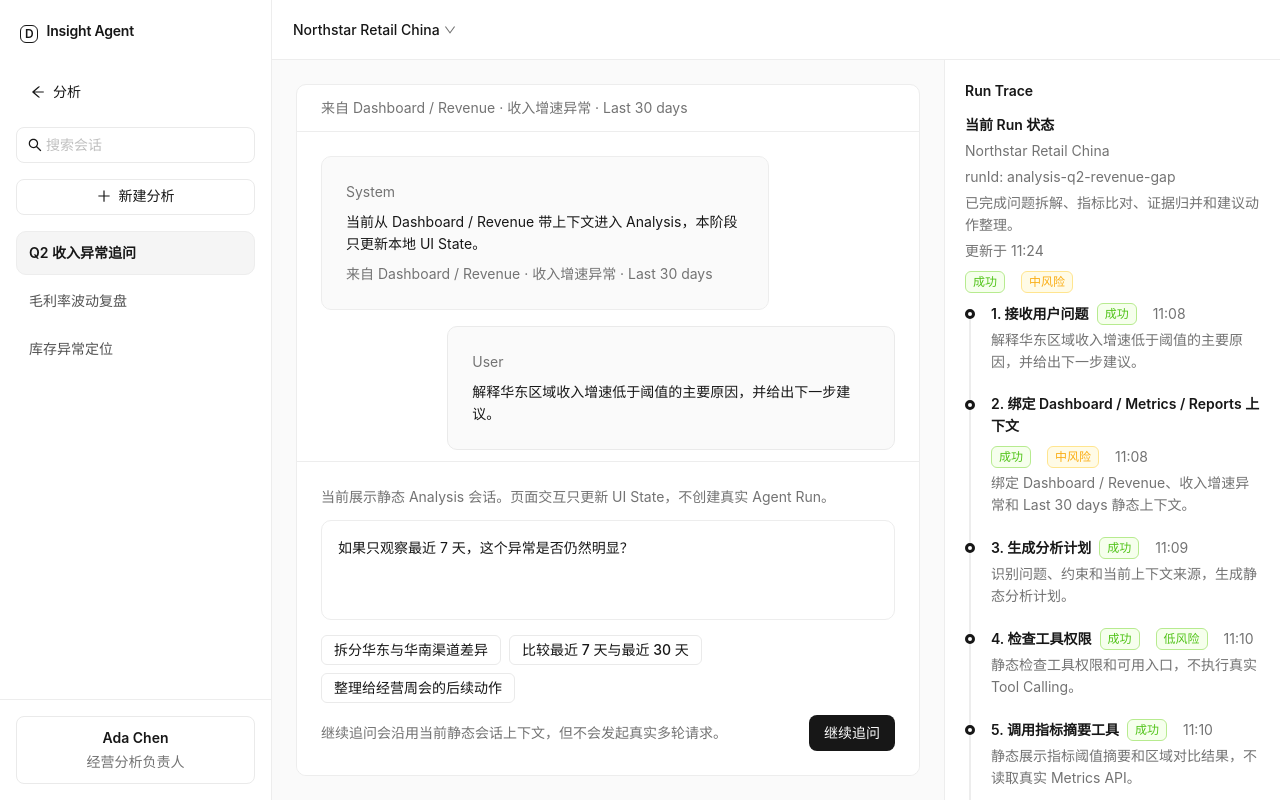
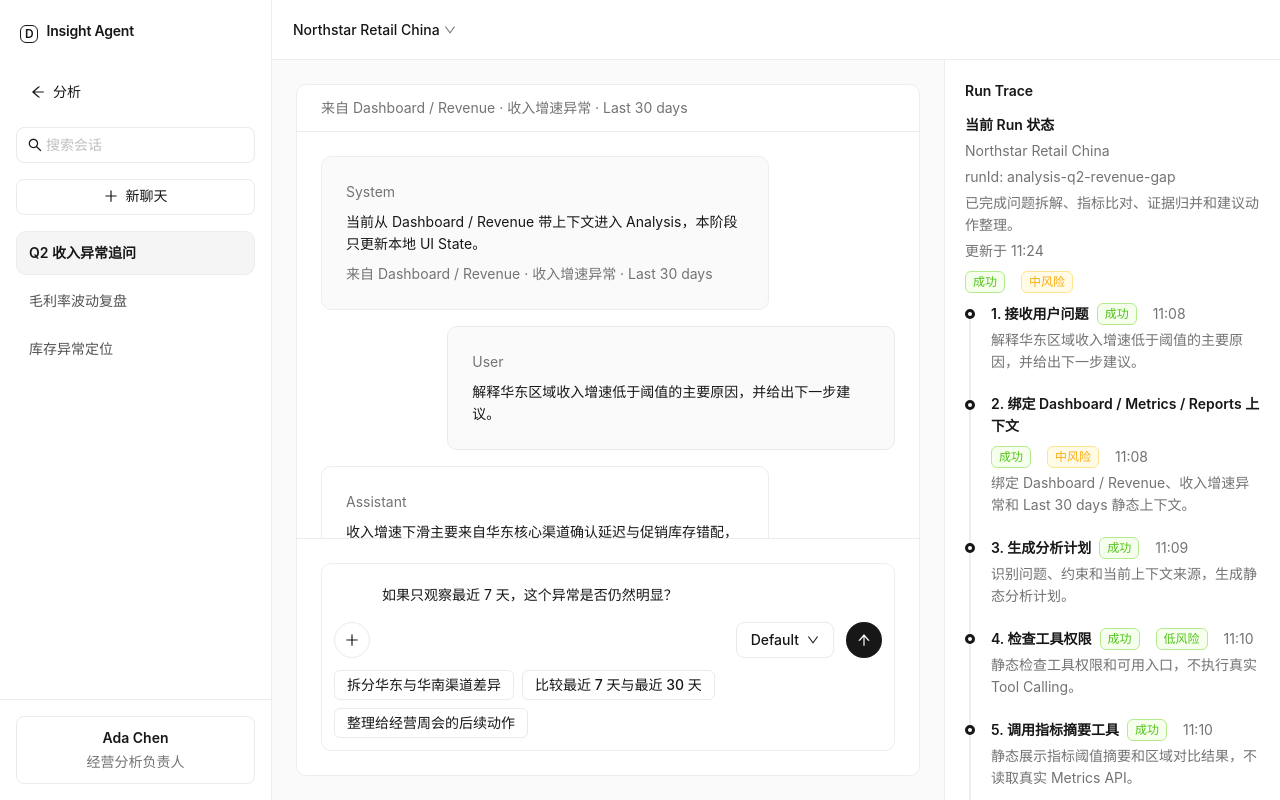
Before and after one commit to arveno/insight-agent-platform, a React (Vite) app in the folder apps/web/: page / in a window 1280 px wide. Both pictures are taken after a click on the button "分析". Built offline with nearby package versions, Linux system fonts and the light colour scheme.

Commit message:
fix: refine analysis chat composer

```diff
--- a/apps/web/src/app/layout/AnalysisSessionNav.tsx
+++ b/apps/web/src/app/layout/AnalysisSessionNav.tsx
@@ -27,7 +27,7 @@ export function AnalysisSessionNav({
     <ObjectListNav
       action={
         <Button icon={<PlusOutlined />} onClick={onCreateNewAnalysis} type="default">
-          新建分析
+          新聊天
         </Button>
       }
       ariaLabel="Analysis session navigation"
--- a/apps/web/src/features/agent-analysis/hooks/useAnalysisConversationState.ts
+++ b/apps/web/src/features/agent-analysis/hooks/useAnalysisConversationState.ts
@@ -4,6 +4,11 @@ import { analysisStaticViewModel } from "../fixtures";
 import type { AnalysisViewModel } from "../models";
 
 const defaultSession = analysisStaticViewModel.sessions[0];
+const analysisComposerModels = [
+  { key: "default", label: "Default" },
+  { key: "reasoning", label: "Reasoning" },
+  { key: "fast", label: "Fast" }
+] as const;
 
 function findSession(
   sessionKey: string
@@ -15,20 +20,27 @@ function findSession(
 
 export type AnalysisConversationController = {
   analysisDraft: string;
+  composerState: "idle" | "running";
   composerMode: "analysis" | "follow_up";
   feedbackValue?: string;
   followUpDraft: string;
   interactionMessage: string;
+  modelOptions: readonly { key: string; label: string }[];
   onAnalysisDraftChange: (value: string) => void;
   onAnalysisSubmit: () => void;
+  onComposerAccessoryClick: () => void;
   onComposerModeChange: (mode: "analysis" | "follow_up") => void;
+  onComposerStop: () => void;
   onFeedbackChange: (value: string) => void;
   onFeedbackSubmit: () => void;
   onFollowUpDraftChange: (value: string) => void;
   onFollowUpSubmit: () => void;
   onResetForNewAnalysis: () => void;
+  onSelectModel: (key: string) => void;
   onSelectAnalysisSuggestion: (value: string) => void;
   onSelectFollowUpSuggestion: (value: string) => void;
+  selectedModelKey: string;
+  selectedModelLabel: string;
   onSelectSession: (key: string) => void;
   selectedSession: AnalysisViewModel["sessions"][number];
   selectedSessionKey: string;
@@ -37,28 +49,41 @@ export type AnalysisConversationController = {
 export function useAnalysisConversationState(): AnalysisConversationController {
   const [selectedSessionKey, setSelectedSessionKey] = useState(defaultSession.key);
   const [analysisDraft, setAnalysisDraft] = useState(defaultSession.inputComposer.initialDraft);
+  const [composerState, setComposerState] = useState<"idle" | "running">("idle");
   const [composerMode, setComposerMode] = useState<"analysis" | "follow_up">("follow_up");
   const [followUpDraft, setFollowUpDraft] = useState(defaultSession.followUpComposer.initialDraft);
   const [feedbackValue, setFeedbackValue] = useState<string | undefined>(
     defaultSession.feedback.initialValue
   );
-  const [interactionMessage, setInteractionMessage] = useState(
-    "当前展示静态 Analysis 会话。页面交互只更新 UI State，不创建真实 Agent Run。"
-  );
+  const [selectedModelKey, setSelectedModelKey] = useState<string>(analysisComposerModels[0].key);
+  const [interactionMessage, setInteractionMessage] = useState("");
   const selectedSession = findSession(selectedSessionKey);
+  const selectedModelLabel =
+    analysisComposerModels.find((model) => model.key === selectedModelKey)?.label ??
+    analysisComposerModels[0].label;
 
   return {
     analysisDraft,
+    composerState,
     composerMode,
     feedbackValue,
     followUpDraft,
     interactionMessage,
+    modelOptions: analysisComposerModels,
     onAnalysisDraftChange: setAnalysisDraft,
     onAnalysisSubmit: () => {
-      setInteractionMessage("已记录当前分析问题草稿，不会创建真实 Agent Run 或发送真实请求。");
+      setComposerState("running");
+      setInteractionMessage("已切换到本地模拟生成中，不会创建真实 Agent Run 或发送真实请求。");
       setComposerMode("follow_up");
     },
+    onComposerAccessoryClick: () => {
+      setInteractionMessage("工具与附件入口当前只做静态占位，不会打开真实上传或工具面板。");
+    },
     onComposerModeChange: setComposerMode,
+    onComposerStop: () => {
+      setComposerState("idle");
+      setInteractionMessage("已停止本地模拟生成，不会触发真实 streaming cancel 或后端中断。");
+    },
     onFeedbackChange: setFeedbackValue,
     onFeedbackSubmit: () => {
       if (!feedbackValue) {
@@ -69,12 +94,14 @@ export function useAnalysisConversationState(): AnalysisConversationController {
     },
     onFollowUpDraftChange: setFollowUpDraft,
     onFollowUpSubmit: () => {
-      setInteractionMessage("已记录当前追问草稿，不会触发真实多轮分析、streaming 或轮询。");
+      setComposerState("running");
+      setInteractionMessage("已切换到本地模拟生成中，不会触发真实多轮分析、streaming 或轮询。");
       setComposerMode("follow_up");
     },
     onResetForNewAnalysis: () => {
       setSelectedSessionKey(defaultSession.key);
       setAnalysisDraft(defaultSession.inputComposer.initialDraft);
+      setComposerState("idle");
       setFollowUpDraft("");
       setFeedbackValue(undefined);
       setComposerMode("analysis");
@@ -82,13 +109,25 @@ export function useAnalysisConversationState(): AnalysisConversationController {
         "已准备新的静态分析入口，仍只更新本地 UI State，不创建真实会话或触发 Agent。"
       );
     },
+    onSelectModel: (key) => {
+      const matchedModel = analysisComposerModels.find((model) => model.key === key);
+
+      if (!matchedModel) {
+        return;
+      }
+
+      setSelectedModelKey(matchedModel.key);
+      setInteractionMessage(`已切换本地模型选项为 ${matchedModel.label}，不触发真实 Model Gateway。`);
+    },
     onSelectAnalysisSuggestion: (value) => {
       setAnalysisDraft(value);
+      setComposerState("idle");
       setComposerMode("analysis");
       setInteractionMessage("已用建议问题更新草稿，仍停留在静态 Analysis UI。");
     },
     onSelectFollowUpSuggestion: (value) => {
       setFollowUpDraft(value);
+      setComposerState("idle");
       setComposerMode("follow_up");
       setInteractionMessage("已用建议追问更新草稿，不会触发真实会话续跑。");
     },
@@ -97,6 +136,7 @@ export function useAnalysisConversationState(): AnalysisConversationController {
 
       setSelectedSessionKey(nextSession.key);
       setAnalysisDraft(nextSession.inputComposer.initialDraft);
+      setComposerState("idle");
       setFollowUpDraft(nextSession.followUpComposer.initialDraft);
       setFeedbackValue(nextSession.feedback.initialValue);
       setComposerMode("follow_up");
@@ -104,6 +144,8 @@ export function useAnalysisConversationState(): AnalysisConversationController {
         `已切换到「${nextSession.session.title}」静态会话；仅更新 UI State，不加载真实会话或运行数据。`
       );
     },
+    selectedModelKey,
+    selectedModelLabel,
     selectedSession,
     selectedSessionKey
   };
--- a/apps/web/src/pages/analysis/Page.tsx
+++ b/apps/web/src/pages/analysis/Page.tsx
@@ -27,15 +27,22 @@ export function AnalysisPageContent({
       <div style={{ display: "flex", flex: "1 1 auto", minHeight: 0, minWidth: 0 }}>
         <AnalysisSections
           analysisDraft={conversationState.analysisDraft}
+          composerState={conversationState.composerState}
           composerMode={conversationState.composerMode}
           followUpDraft={conversationState.followUpDraft}
           interactionMessage={conversationState.interactionMessage}
           onAnalysisDraftChange={conversationState.onAnalysisDraftChange}
           onAnalysisSubmit={conversationState.onAnalysisSubmit}
+          onComposerAccessoryClick={conversationState.onComposerAccessoryClick}
           onFollowUpDraftChange={conversationState.onFollowUpDraftChange}
           onFollowUpSubmit={conversationState.onFollowUpSubmit}
+          onComposerStop={conversationState.onComposerStop}
+          onSelectModel={conversationState.onSelectModel}
           onSelectAnalysisSuggestion={conversationState.onSelectAnalysisSuggestion}
           onSelectFollowUpSuggestion={conversationState.onSelectFollowUpSuggestion}
+          selectedModelKey={conversationState.selectedModelKey}
+          selectedModelLabel={conversationState.selectedModelLabel}
+          modelOptions={conversationState.modelOptions}
           selectedSession={conversationState.selectedSession}
         />
       </div>
--- a/apps/web/src/pages/analysis/sections/AnalysisSections.tsx
+++ b/apps/web/src/pages/analysis/sections/AnalysisSections.tsx
@@ -1,33 +1,53 @@
 import type { ReactNode } from "react";
-import { Button, List, Space, Typography, theme } from "antd";
+import {
+  ArrowUpOutlined,
+  DownOutlined,
+  PlusOutlined,
+  StopOutlined
+} from "@ant-design/icons";
+import { Button, Dropdown, List, Space, Typography, theme } from "antd";
 
 import type { AnalysisViewModel } from "../../../features/static-view-models";
 
 export type AnalysisSectionsProps = {
   analysisDraft: string;
+  composerState: "idle" | "running";
   composerMode: "analysis" | "follow_up";
   followUpDraft: string;
   interactionMessage: string;
+  modelOptions: readonly { key: string; label: string }[];
   onAnalysisDraftChange: (value: string) => void;
   onAnalysisSubmit: () => void;
+  onComposerAccessoryClick: () => void;
   onFollowUpDraftChange: (value: string) => void;
   onFollowUpSubmit: () => void;
+  onComposerStop: () => void;
+  onSelectModel: (key: string) => void;
   onSelectAnalysisSuggestion: (value: string) => void;
   onSelectFollowUpSuggestion: (value: string) => void;
+  selectedModelKey: string;
+  selectedModelLabel: string;
   selectedSession: AnalysisViewModel["sessions"][number];
 };
 
 export function AnalysisSections({
   analysisDraft,
+  composerState,
   composerMode,
   followUpDraft,
   interactionMessage,
+  modelOptions,
   onAnalysisDraftChange,
   onAnalysisSubmit,
+  onComposerAccessoryClick,
   onFollowUpDraftChange,
   onFollowUpSubmit,
+  onComposerStop,
+  onSelectModel,
   onSelectAnalysisSuggestion,
   onSelectFollowUpSuggestion,
+  selectedModelKey,
+  selectedModelLabel,
   selectedSession
 }: AnalysisSectionsProps) {
   const { token } = theme.useToken();
@@ -40,6 +60,10 @@ export function AnalysisSections({
   const onSelectSuggestion =
     composerMode === "analysis" ? onSelectAnalysisSuggestion : onSelectFollowUpSuggestion;
   const hasFollowUpDraft = composerMode === "follow_up" && followUpDraft.trim().length > 0;
+  const modelMenuItems = modelOptions.map((option) => ({
+    key: option.key,
+    label: option.label
+  }));
 
   return (
     <section
@@ -131,28 +155,78 @@ export function AnalysisSections({
           padding: token.paddingLG
         }}
       >
-        <Space direction="vertical" size={token.marginSM} style={{ width: "100%" }}>
-          <Typography.Text type="secondary">{interactionMessage}</Typography.Text>
+        <div
+          style={{
+            background: token.colorBgElevated,
+            border: `1px solid ${token.colorBorderSecondary}`,
+            borderRadius: token.borderRadiusLG,
+            padding: token.paddingSM
+          }}
+        >
+          <div
+            style={{
+              alignItems: "flex-end",
+              display: "flex",
+              gap: token.marginSM,
+              width: "100%"
+            }}
+          >
+            <Button
+              aria-label="打开聊天工具入口"
+              color="default"
+              icon={<PlusOutlined />}
+              onClick={onComposerAccessoryClick}
+              shape="circle"
+              type="default"
+            />
             <textarea
               aria-label={activeComposer.title}
               onChange={(event) => onActiveDraftChange(event.target.value)}
               placeholder={activeComposer.placeholder}
               rows={3}
               style={{
-              background: token.colorBgElevated,
-              border: `1px solid ${token.colorBorderSecondary}`,
-              borderRadius: token.borderRadiusLG,
+                background: "transparent",
+                border: "none",
                 color: token.colorText,
+                flex: "1 1 auto",
                 fontFamily: "inherit",
                 fontSize: token.fontSize,
                 lineHeight: token.lineHeight,
-              padding: token.padding,
+                minHeight: 72,
+                outline: "none",
+                paddingBlock: token.paddingXS,
+                paddingInline: 0,
                 resize: "none",
                 width: "100%"
               }}
               value={activeDraft}
             />
-          <Space wrap>
+            <Dropdown
+              menu={{
+                items: modelMenuItems,
+                onClick: ({ key }) => onSelectModel(String(key)),
+                selectable: true,
+                selectedKeys: [selectedModelKey]
+              }}
+              trigger={["click"]}
+            >
+              <Button aria-label="选择模型" type="default">
+                {selectedModelLabel}
+                <DownOutlined />
+              </Button>
+            </Dropdown>
+            <Button
+              aria-label={composerState === "running" ? "停止生成" : "发送消息"}
+              color="default"
+              disabled={composerState === "idle" && activeDraft.trim().length === 0}
+              icon={composerState === "running" ? <StopOutlined /> : <ArrowUpOutlined />}
+              onClick={composerState === "running" ? onComposerStop : onActiveSubmit}
+              shape="circle"
+              variant="solid"
+            />
+          </div>
+          {activeComposer.suggestions.length > 0 ? (
+            <Space size={token.marginXS} style={{ marginTop: token.marginSM }} wrap>
               {activeComposer.suggestions.map((suggestion) => (
                 <Button
                   key={suggestion.key}
@@ -164,18 +238,24 @@ export function AnalysisSections({
                 </Button>
               ))}
             </Space>
-          <Space align="center" style={{ justifyContent: "space-between", width: "100%" }} wrap>
-            <Typography.Text type="secondary">{activeComposer.contextHint}</Typography.Text>
-            <Button
-              color="default"
-              disabled={activeDraft.trim().length === 0}
-              onClick={onActiveSubmit}
-              variant="solid"
+          ) : null}
+        </div>
+        <span
+          aria-live="polite"
+          style={{
+            border: 0,
+            clip: "rect(0 0 0 0)",
+            height: 1,
+            margin: -1,
+            overflow: "hidden",
+            padding: 0,
+            position: "absolute",
+            whiteSpace: "nowrap",
+            width: 1
+          }}
         >
-              {activeComposer.submitLabel}
-            </Button>
-          </Space>
-        </Space>
+          {interactionMessage}
+        </span>
       </footer>
     </section>
   );
```
Also changed, not shown: 2 other files (tests, documents, lock files or other folders). Lines whose indentation alone changed are shown as unchanged.
